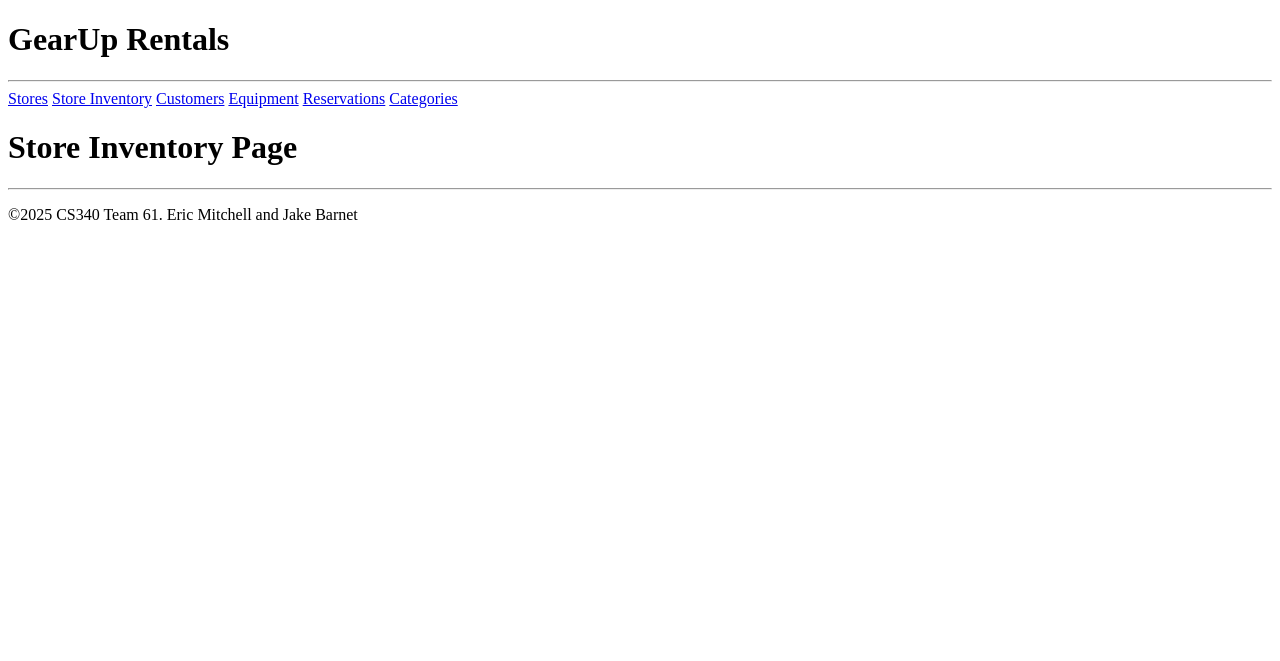
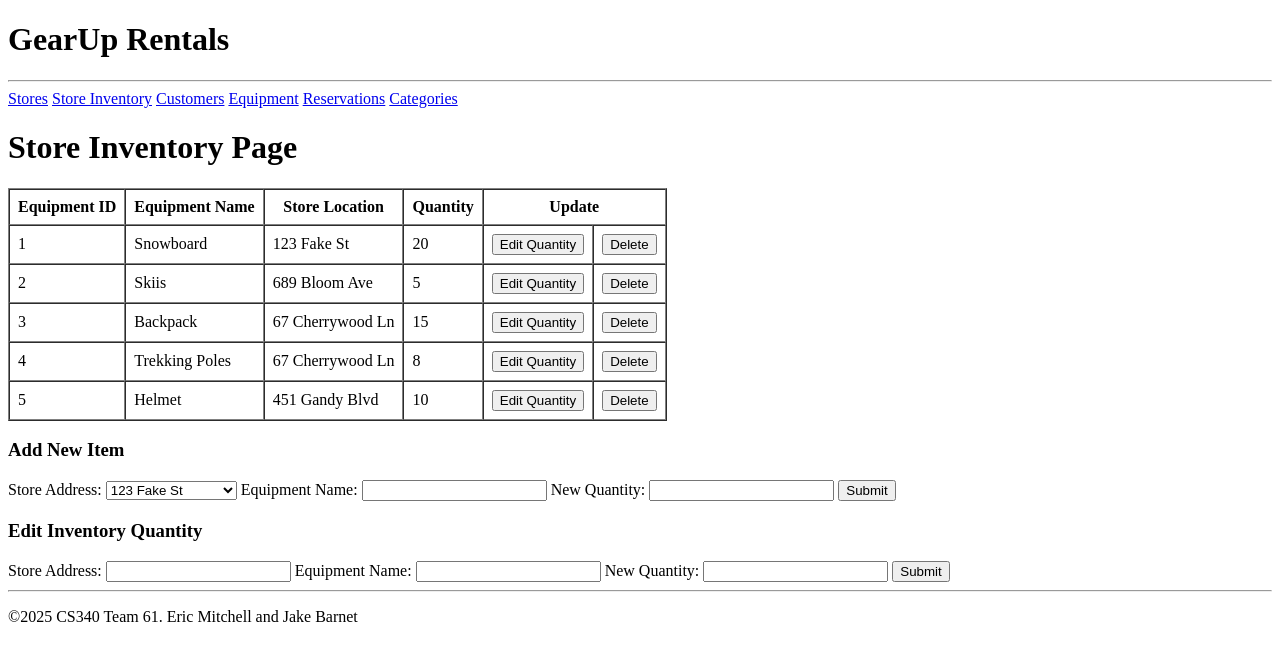
Before and after one commit to jakebarn-osu/cs340-final-project, a Flask app: page /store-inventory in a window 1280 px wide. Shown: the top 661 px of the page. Run offline with Flask 3, Linux system fonts and the light colour scheme.

Commit message:
updated store-inventory http methods, added pages: store-inventory, stores, categores

```diff
--- a/app.py
+++ b/app.py
@@ -24,7 +24,7 @@ def home():
 def stores():
    return render_template("/stores.html")
 
-@app.route("/store-inventory", methods=["GET", "POST"])
+@app.route("/store-inventory", methods=["GET", "POST", "PUT", "DELETE"])
 def store_inventory():
    return render_template("/store-inventory.html")
 
--- a/templates/store-inventory.html
+++ b/templates/store-inventory.html
@@ -6,4 +6,111 @@
 
 <h1>Store Inventory Page</h1>
 
+ <table border="1" cellpadding="8" cellspacing="0">
+	<thead>
+		<tr>
+			<th>Equipment ID</th>
+			<th>Equipment Name</th>
+			<th>Store Location</th>
+			<th>Quantity</th>
+			<th colspan="2">Update</th>
+  </tr>
+ </thead>
+  <!-- A query that takes Equipment.id, Equipment.item_name,
+   Stores.address, quantity-->
+ <tbody>
+
+		 <tr>
+			<td>1</td>
+			<td>Snowboard</td>
+			<td>123 Fake St</td>
+			<td>20</td>
+			<td>
+				<button>Edit Quantity</button>
+			</td>
+			<td>
+				<button>Delete</button>
+			</td>
+		 </tr>
+		<tr>
+			<td>2</td>
+			<td>Skiis</td>
+			<td>689 Bloom Ave</td>
+			<td>5</td>
+			<td>
+				<button>Edit Quantity</button>
+			</td>
+			<td>
+				<button>Delete</button>
+			</td>
+		</tr>
+		<tr>
+			<td>3</td>
+			<td>Backpack</td>
+			<td>67 Cherrywood Ln</td>
+			<td>15</td>
+			<td>
+				<button>Edit Quantity</button>
+			</td>
+			<td>
+				<button>Delete</button>
+			</td>
+		</tr>
+		<tr>
+			<td>4</td>
+			<td>Trekking Poles</td>
+			<td>67 Cherrywood Ln</td>
+			<td>8</td>
+			<td>
+				<button>Edit Quantity</button>
+			</td>
+			<td>
+				<button>Delete</button>
+			</td>
+		</tr>
+		<tr>
+			<td>5</td>
+			<td>Helmet</td>
+			<td>451 Gandy Blvd</td>
+			<td>10</td>
+			<td>
+				<button>Edit Quantity</button>
+			</td>
+			<td>
+				<button>Delete</button>
+			</td>
+		</tr>
+ </tbody>
+</table>
+
+<h3>Add New Item</h3>
+<form method="POST" action="/store-inventory">
+	<label for="store-id">Store Address: </label>
+	<select id="stores">Choose a Store
+		<option>123 Fake St</option>
+		<option>689 Bloom Ave</option>
+		<option>67 Cherrywood Ln</option>
+		<option>451 Gandy Blvd</option>
+	</select>
+
+	<label for="equipment-name">Equipment Name: </label>
+	<input type="text"/>
+
+	<label for="new-quantity">New Quantity:</label>
+	<input type="text"/>
+	<input type="submit"/>
+</form>
+
+<h3>Edit Inventory Quantity</h3>
+<form method="PUT" action="/store-inventory">
+	<label for="store-id">Store Address: </label>
+	<input type="text"/>
+
+	<label for="equipment-name">Equipment Name: </label>
+	<input type="text"/>
+
+	<label for="new-quantity">New Quantity:</label>
+	<input type="text"/>
+	<input type="submit"/>
+</form>
 {% endblock %}
```
Also changed, not shown: templates/categories.html (+31 -0 lines), templates/stores.html (+43 -0 lines).
